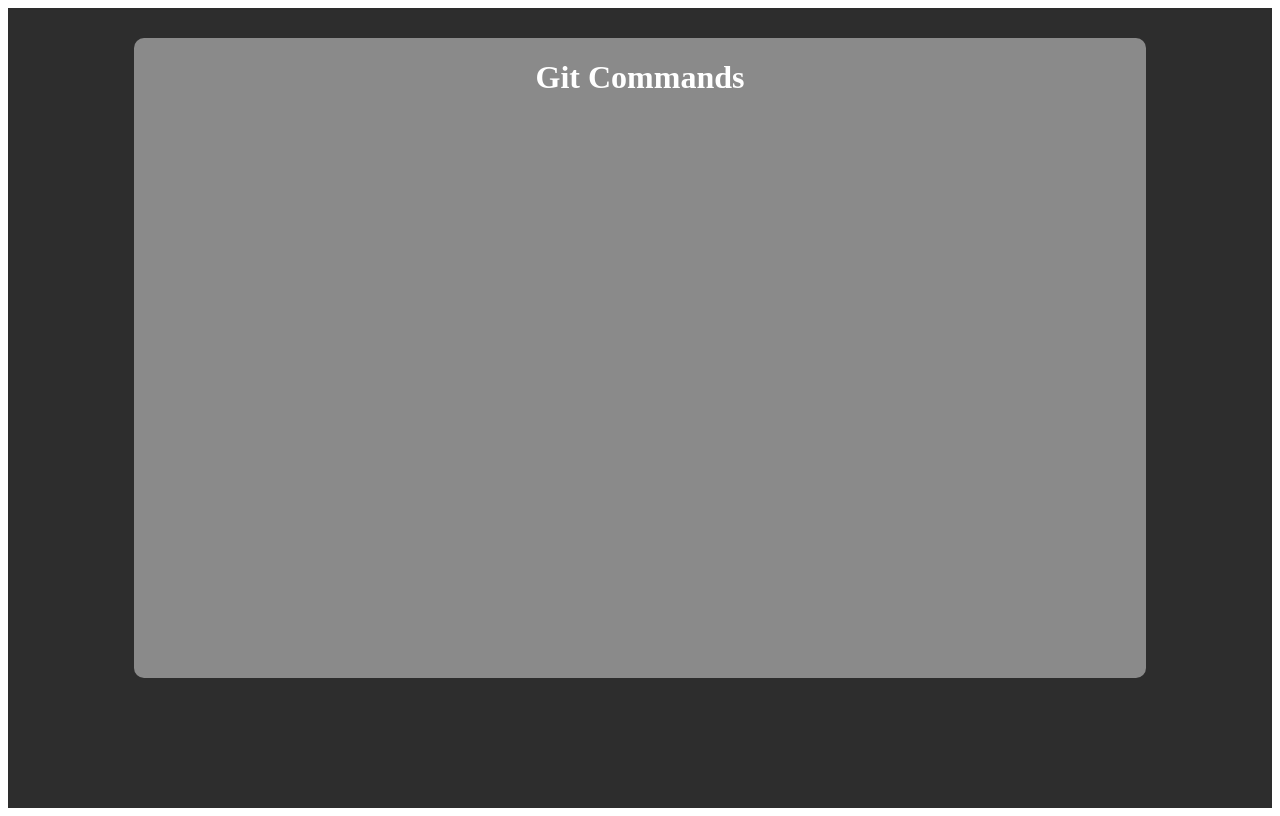
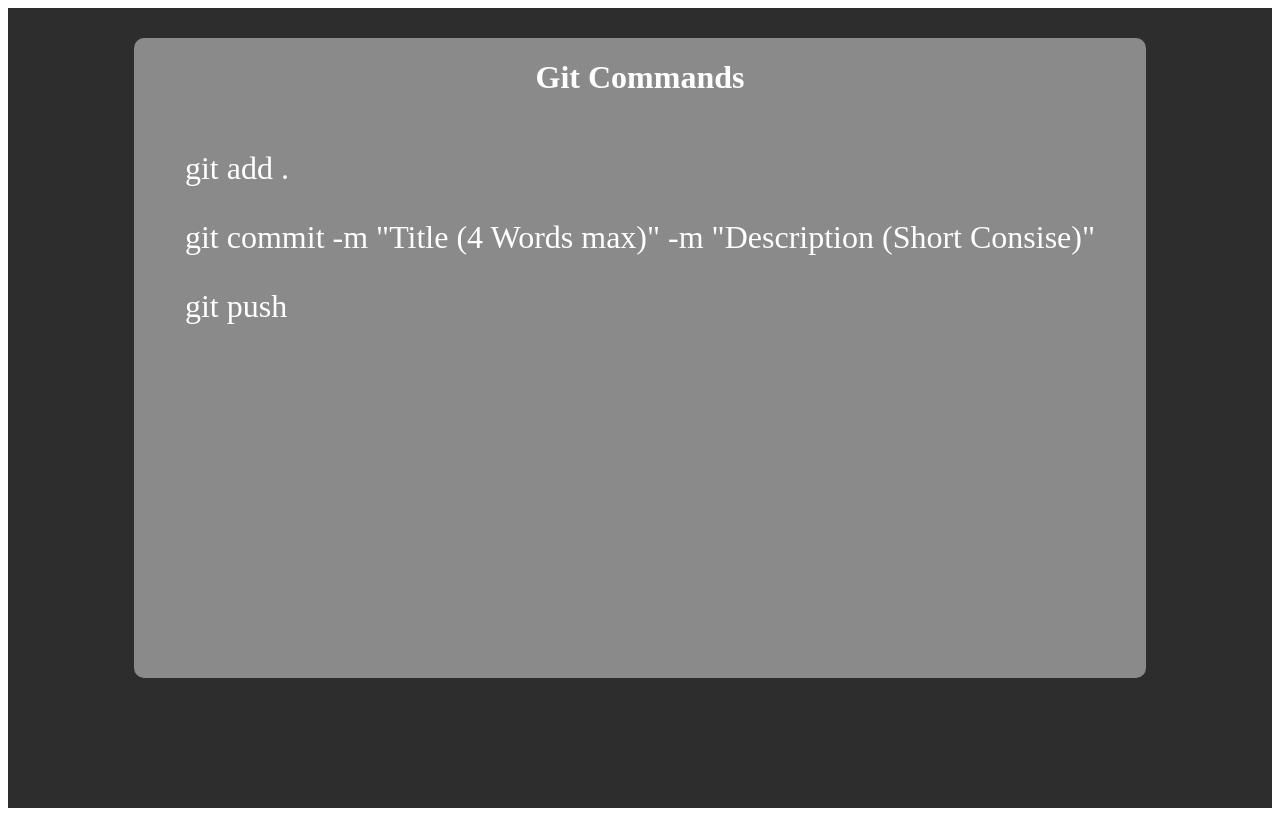
Before and after one commit to PennyTrain/gitpractice, a plain HTML site: page index.html in a window 1280 px wide. Drawn offline with Linux system fonts and the light colour scheme.

Commit message:
Paragraph Context
Git commands that I will use

```diff
--- a/index.html
+++ b/index.html
@@ -12,14 +12,14 @@
         <div class="inner-text">
             <h1>Git Commands</h1>
             <div>
-                <p>
-
+                <p class="commit-messages">
+                    git add .
                 </p>
-                <p>
-
+                <p class="commit-messages">
+                    git commit -m "Title (4 Words max)" -m "Description (Short Consise)"
                 </p>
-                <p>
-
+                <p class="commit-messages">
+                    git push
                 </p>
             </div>
         </div>
--- a/style.css
+++ b/style.css
@@ -26,3 +26,7 @@ h1 {
 p {
     color: white;
 }
+
+.commit-messages {
+    font-size: 2rem;
+}
```
